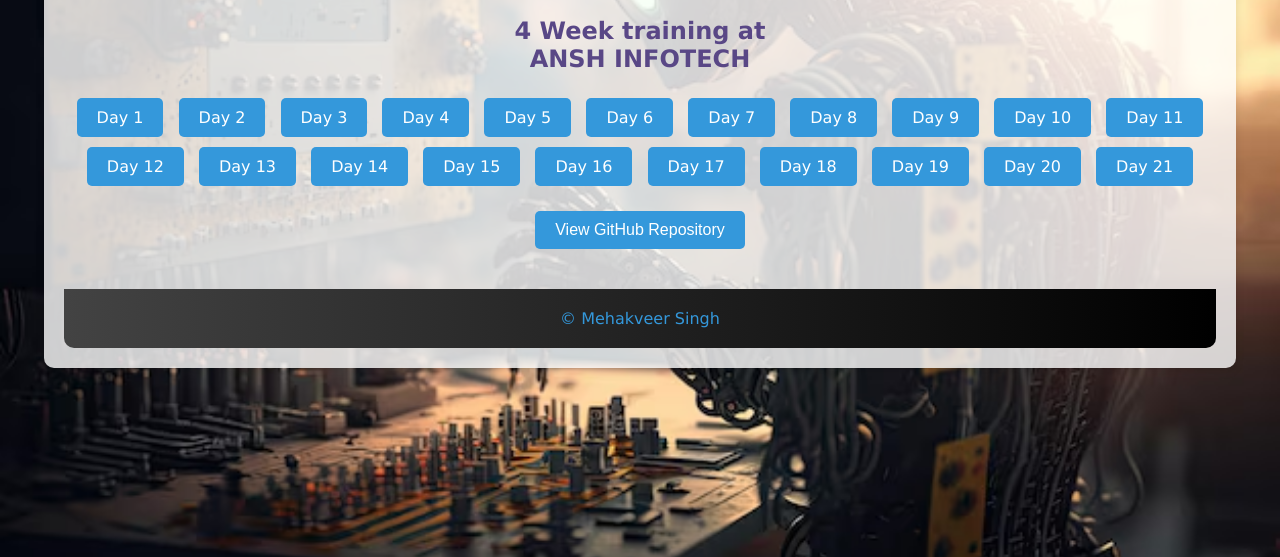
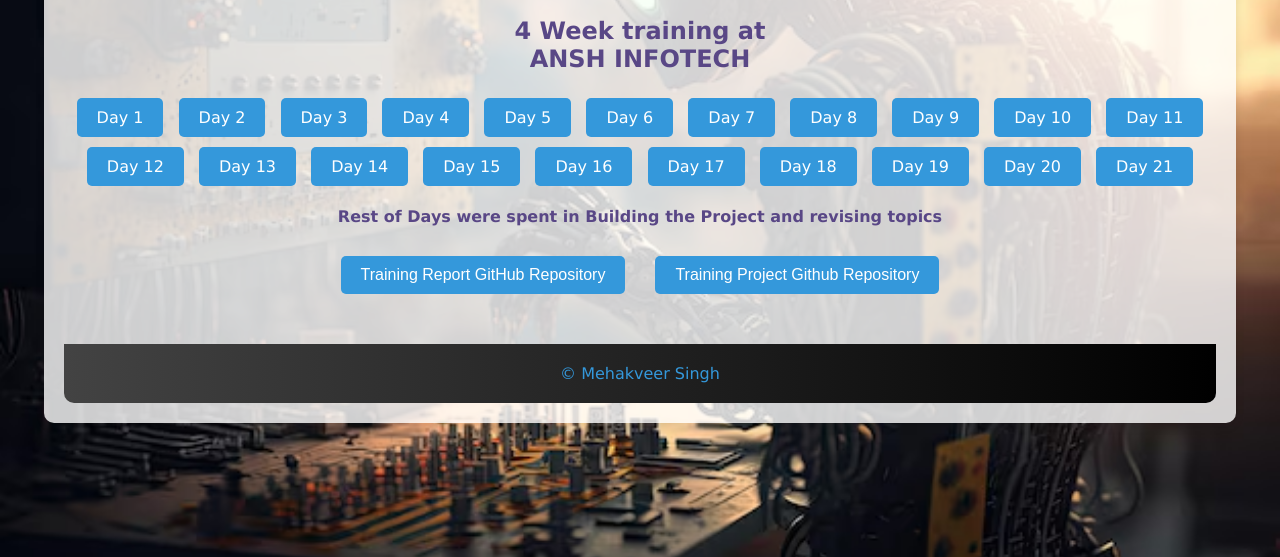
Before and after one commit to MehakSingh123/Training-102-.github.io, a plain HTML site: page index.html in a window 1280 px wide. Shown: the part 243-800 px from the top of the page. Drawn offline with Linux system fonts and the light colour scheme.

Commit message:
Training-102

```diff
--- a/index.html
+++ b/index.html
@@ -42,6 +42,7 @@
             <a href="#" onclick="showSection('day19')">Day 19</a>
             <a href="#" onclick="showSection('day20')">Day 20</a>
             <a href="#" onclick="showSection('day21')">Day 21</a>
+            <p><b>Rest of Days were spent in Building the Project and revising topics</b></p>
         </nav>
 
         <section id="day1" class="section">
@@ -187,8 +188,10 @@
                 <iframe src="GAN'S.ipynb - Colab.pdf"></iframe>
             </div>
         </section>
-        <button class="github-button"  onclick="window.location.href='https://github.com/MehakSingh123/Training-102-'">View GitHub Repository</button>
-
+        <div class="button-container">
+        <button class="github-button"  onclick="window.location.href='https://github.com/MehakSingh123/Training-102-'">Training Report GitHub Repository</button>
+        <button class="github-button"  onclick="window.location.href='https://github.com/MehakSingh123/Training-Project-AI-Buddy'">Training Project Github Repository</button>
+    </div>
         <footer>
             <a href="https://www.linkedin.com/in/srijan-singh-559258255/"> &copy; Mehakveer Singh</a>
         </footer>
--- a/style.css
+++ b/style.css
@@ -2,7 +2,7 @@
     font-family: Verdana, Geneva, Tahoma, sans-serif;
     margin: 0;
     padding: 0;
-    background: url('ai\ image.avif') no-repeat center center fixed;
+    background: url('ai image.avif') no-repeat center center fixed;
     background-size: cover;
     color: #594786;
 }
@@ -27,11 +27,12 @@
     color: #fff;
     border-radius: 10px 10px 0 0;
 }
-@media(max-width:500px){
-    header,header img,.home-button{
+
+@media(max-width: 500px) {
+    header, header img, .home-button {
         display: flex;
         flex-direction: column;
-        width:auto
+        width: auto;
     }
 }
 
@@ -185,12 +186,11 @@
     text-decoration: none;
     color: white;
 }
+
 /* Center the button and style it */
 .github-button {
-    display: block;
-    margin: 20px auto;
     padding: 10px 20px;
-    background-color: #3498db;;
+    background-color: #3498db;
     color: white;
     border: none;
     border-radius: 5px;
@@ -199,9 +199,18 @@
     font-size: 16px;
     cursor: pointer;
     transition: background-color 0.3s ease;
-
+    margin: 10px;
 }
 
 .github-button:hover {
-    background-color: #3498db;
+    background-color: #2980b9;
 }
+
+/* Flex container for buttons */
+.button-container {
+    display: flex;
+    justify-content: center;
+    align-items: center;
+    gap: 10px; /* Space between buttons */
+    flex-wrap: wrap; /* Wrap buttons if there is not enough space */
+}
```
